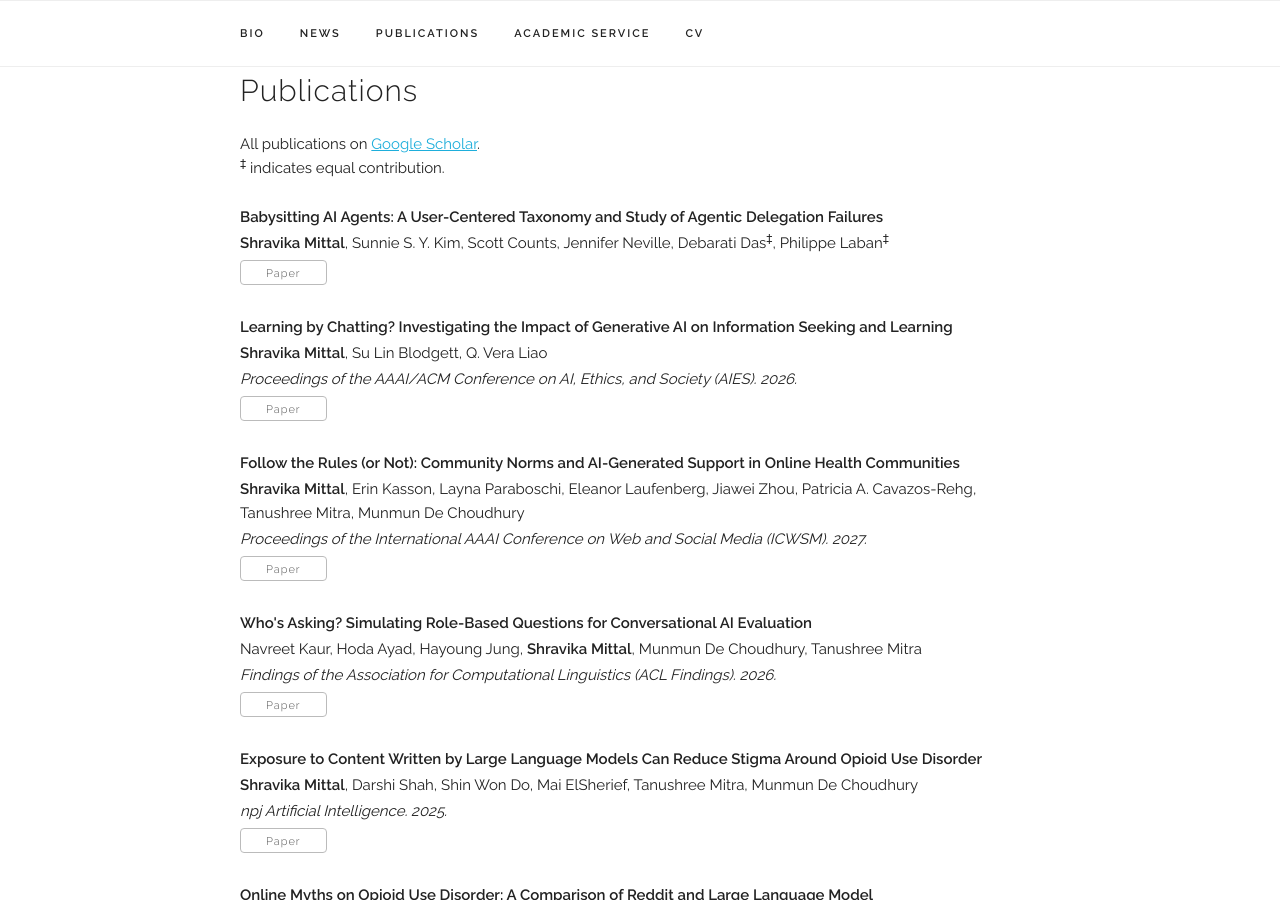
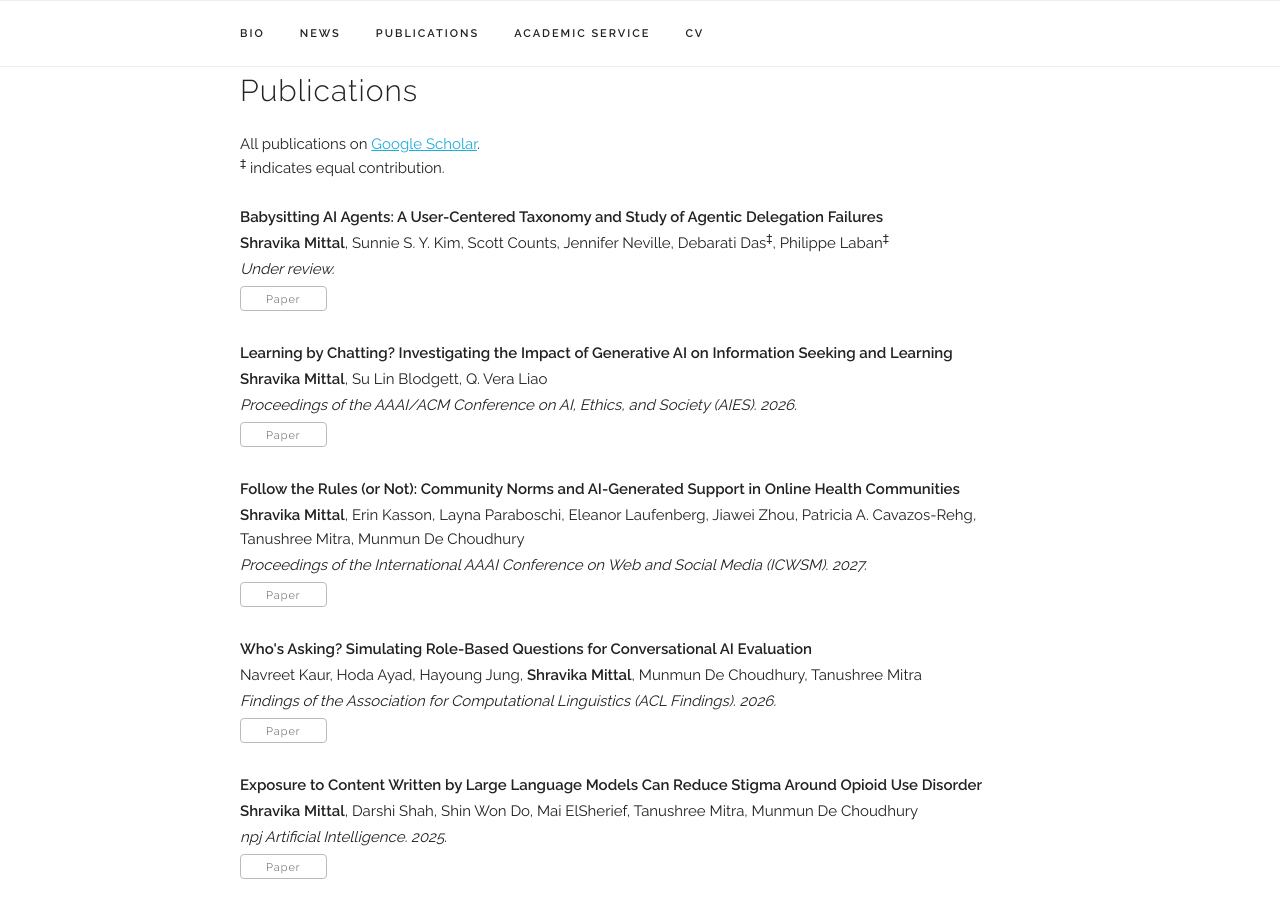
Before and after one commit to mittalshravika/mittalshravika.github.io, a Jekyll site: the page built from index.html, in a window 1280 px wide and 900 px high, scrolled down 1272 px. Built offline with Jekyll 4.4.1, drawn with Linux system fonts in a browser that asks for light colours; some web fonts are replaced.

Commit message:
Update publications.yaml

```diff
--- a/_data/publications.yaml
+++ b/_data/publications.yaml
@@ -142,6 +142,7 @@ papers:
 
   - title: "Babysitting AI Agents: A User-Centered Taxonomy and Study of Agentic Delegation Failures"
     authors: "<b>Shravika Mittal</b>, Sunnie S. Y. Kim, Scott Counts, Jennifer Neville, Debarati Das<sup>‡</sup>, Philippe Laban<sup>‡</sup>"
+    venue: Under review.
     paper_pdf: "https://arxiv.org/abs/2610.34748"
     selected: y
 
```
